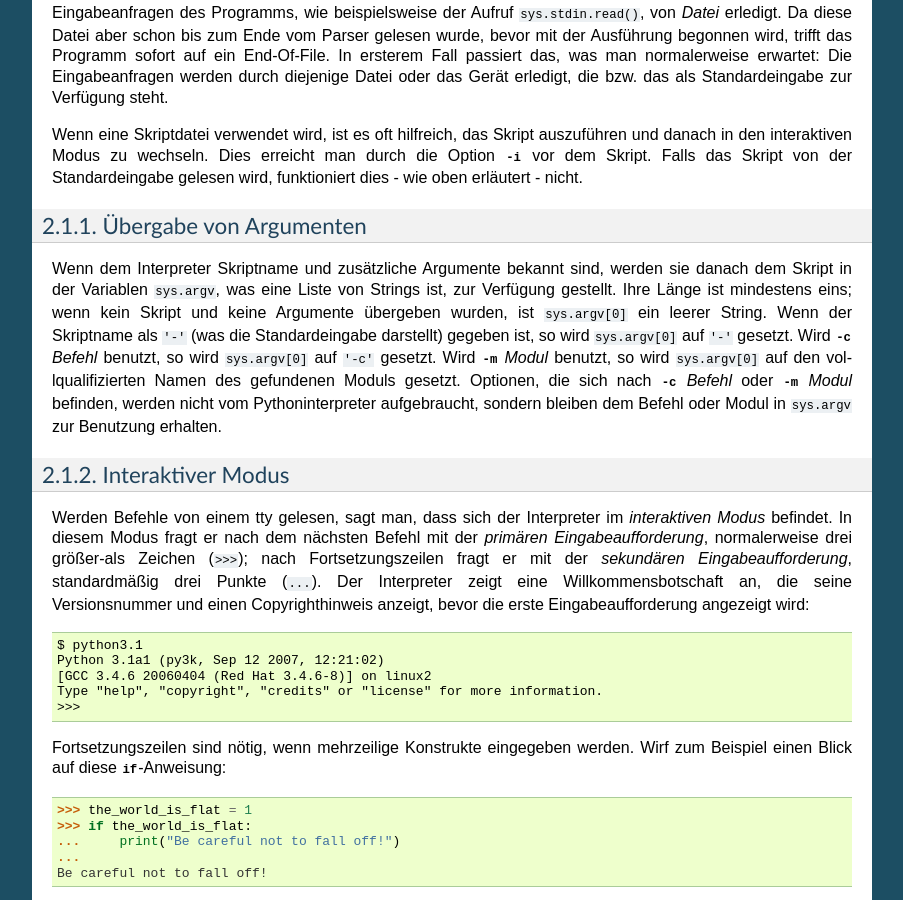
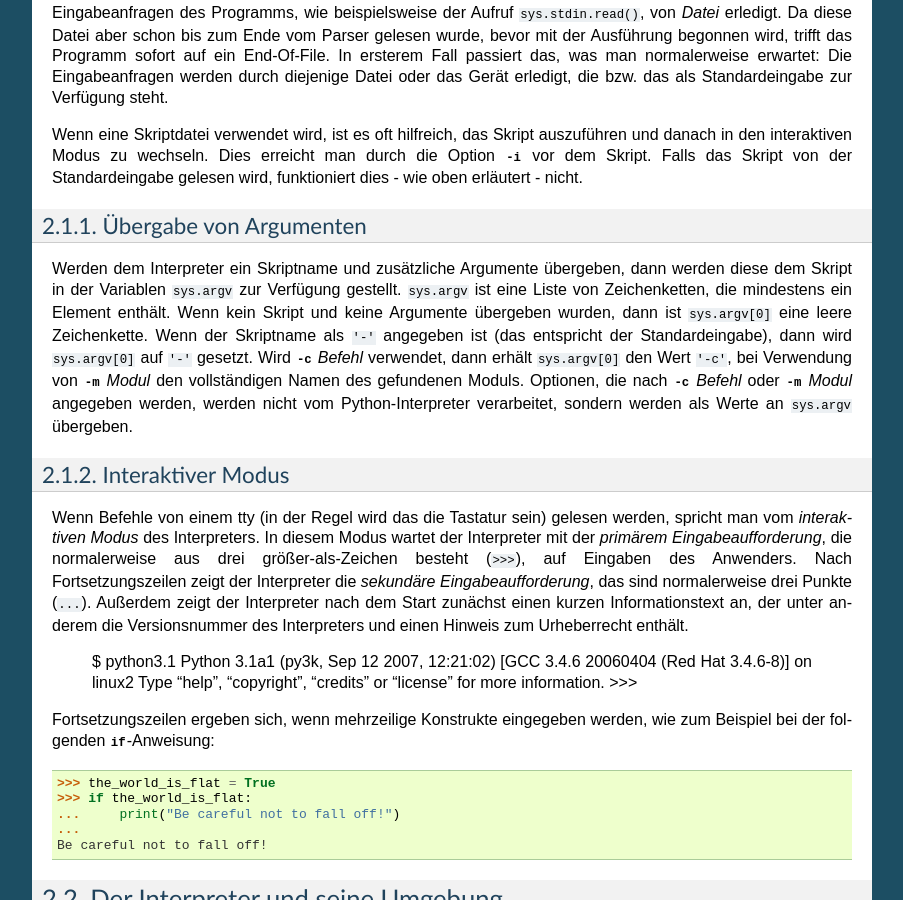
Before and after one commit to cofi/py-tutorial-de, a Sphinx documentation site: the page built from source/interpreter.rst, in a window 1280 px wide and 900 px high, scrolled down 1028 px. Shown: the whole window, without its empty margins (198-1101 px from the left). Built offline with Sphinx 7.4.7, drawn with Linux system fonts in a browser that asks for light colours; pages that are not in the unit, such as notebooks, are missing from menus; cross-references to code outside the pages are shown as plain code.

Commit message:
Language improvements to section 2.1.1 and 2.1.2

```diff
--- a/source/interpreter.rst
+++ b/source/interpreter.rst
@@ -75,30 +75,32 @@ gelesen wird, funktioniert dies - wie oben erläutert - nicht.
 Übergabe von Argumenten
 -----------------------
 
-Wenn dem Interpreter Skriptname und zusätzliche Argumente bekannt sind, werden
-sie danach dem Skript in der Variablen ``sys.argv``, was eine Liste von Strings
-ist, zur Verfügung gestellt. Ihre Länge ist mindestens eins; wenn kein Skript
-und keine Argumente übergeben wurden, ist ``sys.argv[0]`` ein leerer String.
-Wenn der Skriptname als ``'-'`` (was die Standardeingabe darstellt) gegeben ist,
-so wird ``sys.argv[0]`` auf ``'-'`` gesetzt. Wird :option:`-c` *Befehl* benutzt,
-so wird ``sys.argv[0]`` auf ``'-c'`` gesetzt. Wird :option:`-m` *Modul* benutzt,
-so wird ``sys.argv[0]`` auf den vollqualifizierten Namen des gefundenen Moduls
-gesetzt. Optionen, die sich nach :option:`-c` *Befehl* oder :option:`-m`
-*Modul* befinden, werden nicht vom Pythoninterpreter aufgebraucht, sondern bleiben
-dem Befehl oder Modul in ``sys.argv`` zur Benutzung erhalten.
+Werden dem Interpreter ein Skriptname und zusätzliche Argumente übergeben, dann werden
+diese dem Skript in der Variablen ``sys.argv`` zur Verfügung gestellt. ``sys.argv`` ist eine Liste von
+Zeichenketten, die mindestens ein Element enthält. Wenn kein Skript und keine Argumente
+übergeben wurden, dann ist ``sys.argv[0]`` eine leere Zeichenkette.
+Wenn der Skriptname als ``'-'`` angegeben ist (das entspricht der Standardeingabe),
+dann wird ``sys.argv[0]`` auf ``'-'`` gesetzt. Wird :option:`-c` *Befehl* verwendet, dann
+erhält ``sys.argv[0]`` den Wert ``'-c'``, bei Verwendung von :option:`-m` *Modul*
+den vollständigen Namen des gefundenen Moduls.
+Optionen, die nach :option:`-c` *Befehl* oder :option:`-m`
+*Modul* angegeben werden, werden nicht vom Python-Interpreter verarbeitet, sondern
+werden als Werte an ``sys.argv`` übergeben.
 
 .. _tut-interactive:
 
 Interaktiver Modus
 ------------------
 
-Werden Befehle von einem tty gelesen, sagt man, dass sich der Interpreter im
-*interaktiven Modus* befindet. In diesem Modus fragt er nach dem nächsten Befehl
-mit der *primären Eingabeaufforderung*, normalerweise drei größer-als Zeichen
-(``>>>``); nach Fortsetzungszeilen fragt er mit der *sekundären
-Eingabeaufforderung*, standardmäßig drei Punkte (``...``). Der Interpreter zeigt
-eine Willkommensbotschaft an, die seine Versionsnummer und einen
-Copyrighthinweis anzeigt, bevor die erste Eingabeaufforderung angezeigt wird::
+Wenn Befehle von einem tty (in der Regel wird das die Tastatur sein) gelesen werden,
+spricht man vom *interaktiven Modus* des Interpreters. In diesem Modus
+wartet der Interpreter mit der *primärem Eingabeaufforderung*, die normalerweise
+aus drei größer-als-Zeichen besteht (``>>>``), auf Eingaben des Anwenders.
+Nach Fortsetzungszeilen zeigt der Interpreter die *sekundäre
+Eingabeaufforderung*, das sind normalerweise drei Punkte (``...``).
+Außerdem zeigt der Interpreter nach dem Start zunächst einen kurzen Informationstext an,
+der unter anderem die Versionsnummer des Interpreters und einen Hinweis zum
+Urheberrecht enthält.
 
    $ python3.1
    Python 3.1a1 (py3k, Sep 12 2007, 12:21:02)
@@ -106,10 +108,10 @@ Copyrighthinweis anzeigt, bevor die erste Eingabeaufforderung angezeigt wird::
    Type "help", "copyright", "credits" or "license" for more information.
    >>>
 
-Fortsetzungszeilen sind nötig, wenn mehrzeilige Konstrukte eingegeben werden.
-Wirf zum Beispiel einen Blick auf diese :keyword:`if`-Anweisung::
+Fortsetzungszeilen ergeben sich, wenn mehrzeilige Konstrukte eingegeben werden, wie zum Beispiel
+bei der folgenden :keyword:`if`-Anweisung::
 
-   >>> the_world_is_flat = 1
+   >>> the_world_is_flat = True
    >>> if the_world_is_flat:
    ...     print("Be careful not to fall off!")
    ...
```
